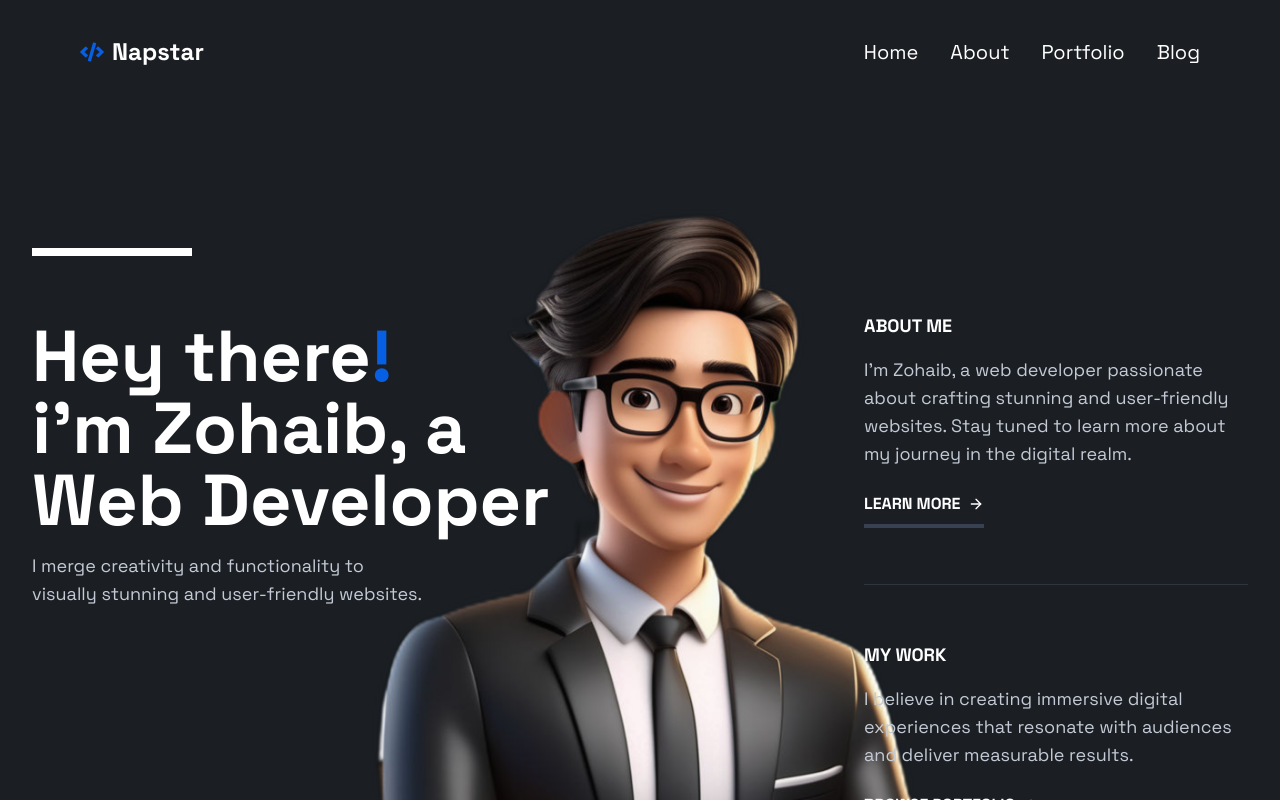
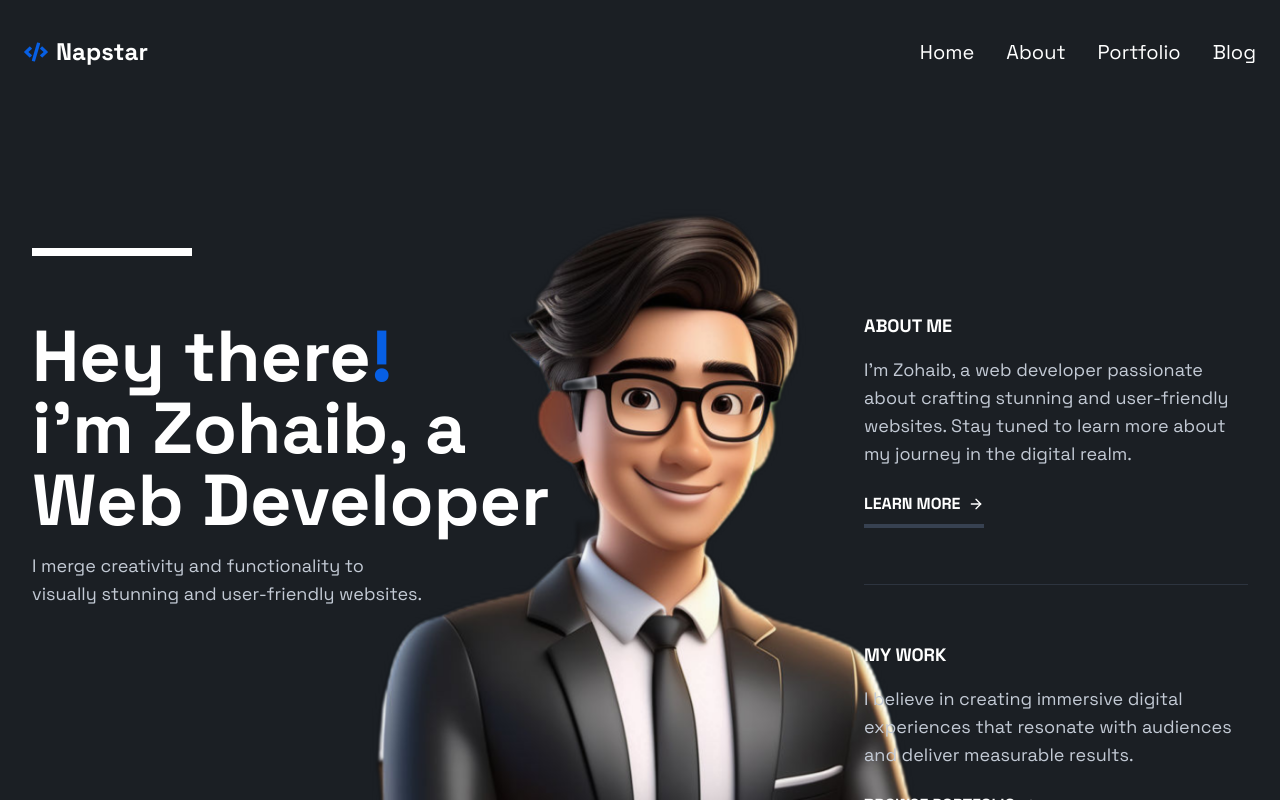
Before and after one commit to napstar-420/my-portfolio-v2, a Next.js app: page / in a window 1280 px wide. Shown: the top 800 px of the page. Built offline with nearby package versions, Linux system fonts and the light colour scheme.

Commit message:
fix: header not centered

```diff
--- a/app/ui/header.tsx
+++ b/app/ui/header.tsx
@@ -11,7 +11,7 @@ const navLinks = [
 
 export default function Header() {
   return (
-    <header className="mx-2 flex items-center justify-between px-6 py-9 lg:mx-14">
+    <header className="mx-2 flex max-w-screen-xl items-center justify-between px-6 py-9 lg:mx-auto">
       <Link
         href={Routes.HOME}
         className="flex items-center gap-2 text-2xl font-bold transition-transform hover:scale-110"
```
